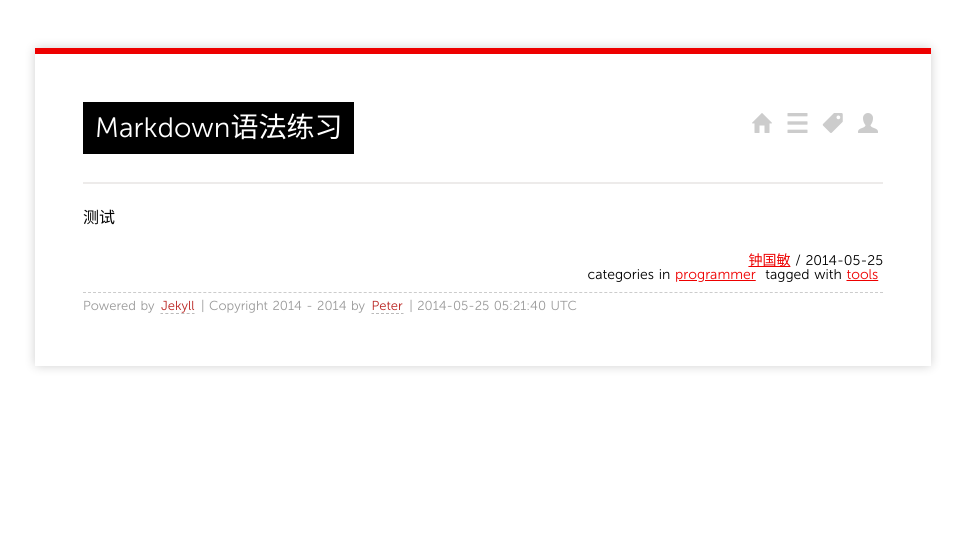
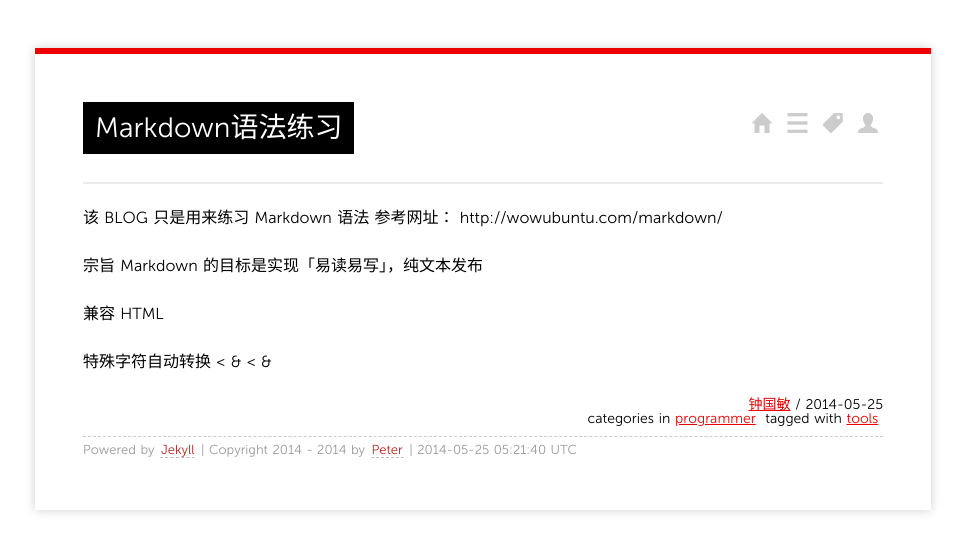
Before and after one commit to fengyr/blog, a Jekyll site: the page built from _posts/2014/2014-05-25-Markdown语法练习.md, in a window 1280 px wide. Shown: the top 552 px of the page, without its empty margins (157-1122 px from the left). Built offline with Jekyll 4.4.1, drawn with Linux system fonts in a browser that asks for light colours; Markdown is read by kramdown in place of the engine named in the settings.

Commit message:
For study Markdown

```diff
--- a/_posts/2014/2014-05-25-Markdown语法练习.md
+++ b/_posts/2014/2014-05-25-Markdown语法练习.md
@@ -7,4 +7,17 @@ tags:
 - tools
 ---
 
-测试
+该 BLOG 只是用来练习 Markdown 语法
+参考网址：
+http://wowubuntu.com/markdown/
+
+宗旨
+Markdown 的目标是实现「易读易写」，纯文本发布
+
+兼容 HTML
+
+特殊字符自动转换
+<
+&
+&lt;
+&amp;
```
